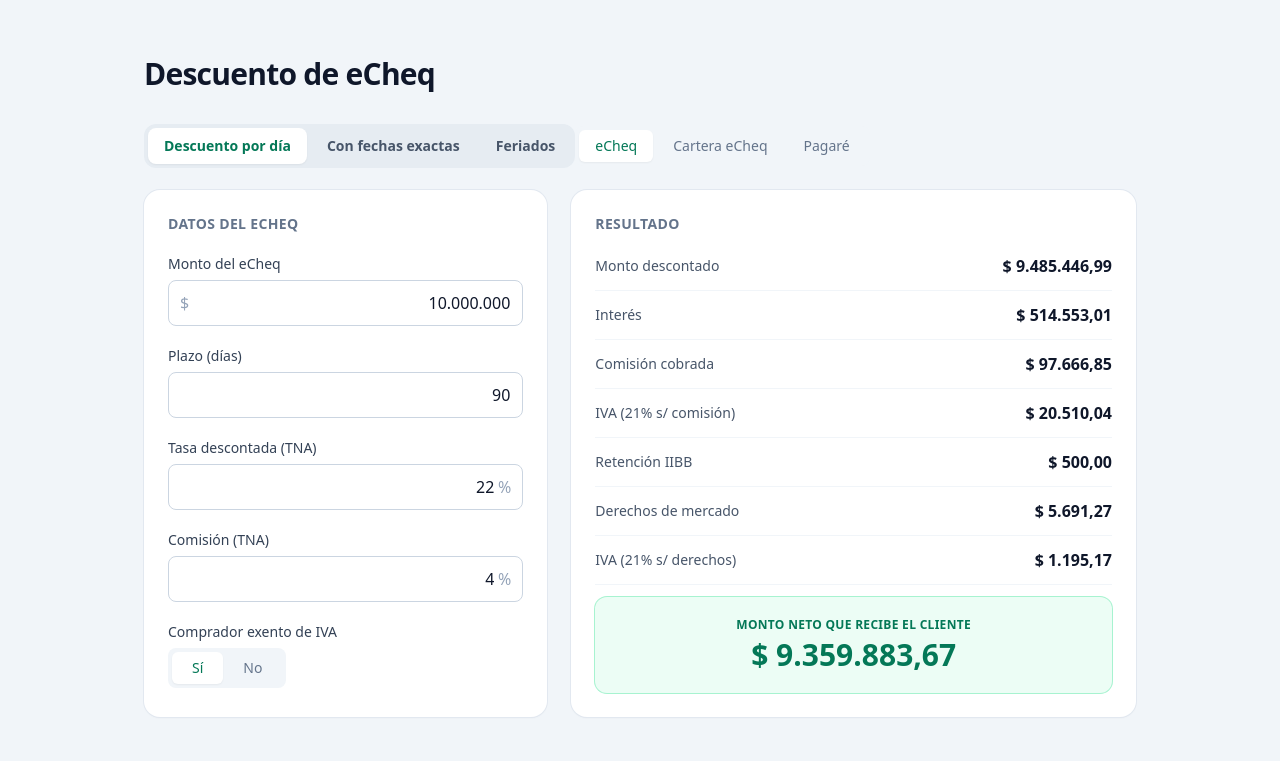
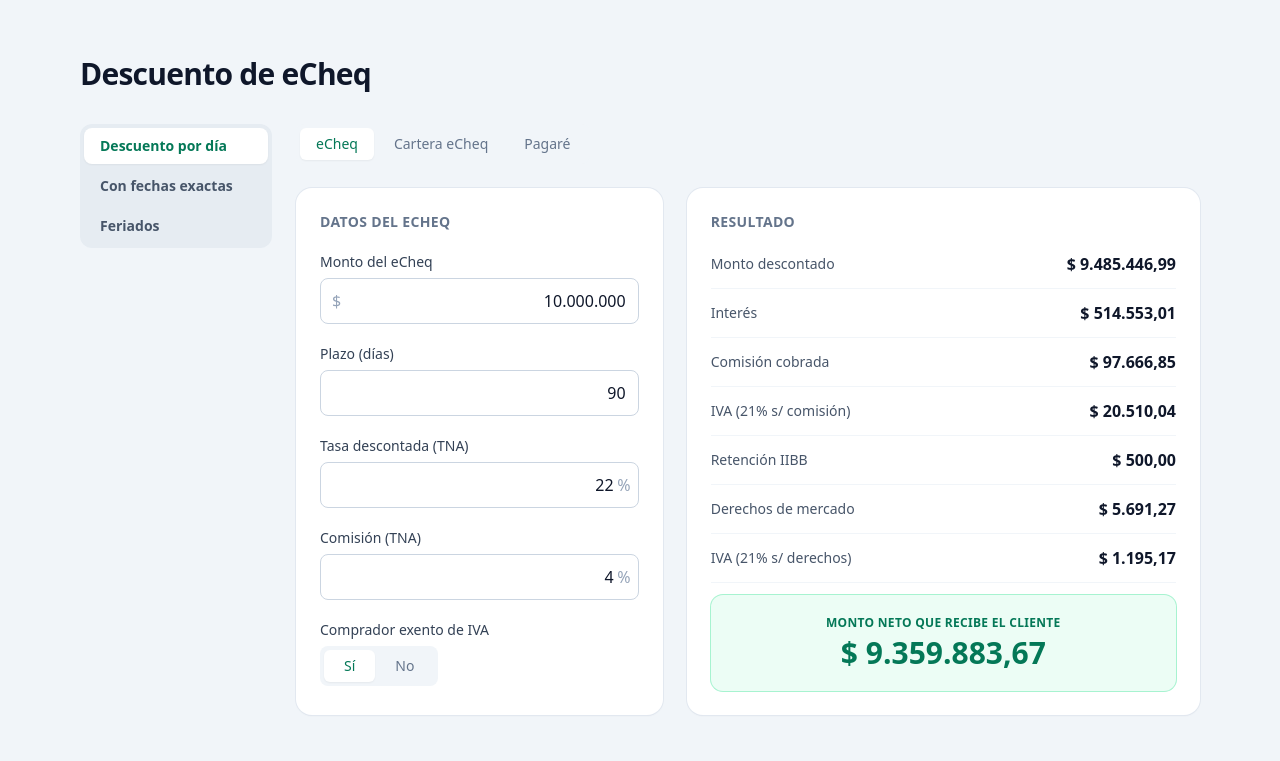
Before and after one commit to Mcastro1497/cheques, a Next.js app: page / in a window 1280 px wide. Shown: the top 761 px of the page. Built offline with nearby package versions, Linux system fonts and the light colour scheme.

Commit message:
ux: nav de modo lateral, cartera compacta; feat: feriados compartidos vía Upstash Redis (/api/feriados) con fallback local

```diff
--- /dev/null
+++ b/app/api/feriados/route.ts
@@ -0,0 +1,65 @@
+import { Redis } from "@upstash/redis";
+import { NextResponse } from "next/server";
+
+export const dynamic = "force-dynamic";
+export const runtime = "nodejs";
+
+const KEY = "cheques:feriados";
+const ISO_RE = /^\d{4}-\d{2}-\d{2}$/;
+
+/**
+ * Construye el cliente Redis a partir de las variables que inyecte Upstash,
+ * sin importar el prefijo (KV_REST_API_* o UPSTASH_REDIS_REST_*).
+ * Devuelve null si todavía no hay store configurado.
+ */
+function getRedis(): Redis | null {
+  const url =
+    process.env.KV_REST_API_URL ?? process.env.UPSTASH_REDIS_REST_URL;
+  const token =
+    process.env.KV_REST_API_TOKEN ?? process.env.UPSTASH_REDIS_REST_TOKEN;
+  if (!url || !token) return null;
+  return new Redis({ url, token });
+}
+
+export async function GET() {
+  const redis = getRedis();
+  if (!redis) {
+    return NextResponse.json({ feriados: [], configurado: false });
+  }
+  try {
+    const items = await redis.smembers(KEY);
+    const feriados = (items as string[]).slice().sort();
+    return NextResponse.json({ feriados, configurado: true });
+  } catch (e) {
+    return NextResponse.json(
+      { feriados: [], configurado: false, error: String(e) },
+      { status: 500 },
+    );
+  }
+}
+
+export async function POST(req: Request) {
+  const redis = getRedis();
+  if (!redis) {
+    return NextResponse.json({ error: "Redis no configurado" }, { status: 503 });
+  }
+  const { date } = await req.json().catch(() => ({}));
+  if (typeof date !== "string" || !ISO_RE.test(date)) {
+    return NextResponse.json({ error: "Fecha inválida" }, { status: 400 });
+  }
+  await redis.sadd(KEY, date);
+  return NextResponse.json({ ok: true });
+}
+
+export async function DELETE(req: Request) {
+  const redis = getRedis();
+  if (!redis) {
+    return NextResponse.json({ error: "Redis no configurado" }, { status: 503 });
+  }
+  const { date } = await req.json().catch(() => ({}));
+  if (typeof date !== "string" || !ISO_RE.test(date)) {
+    return NextResponse.json({ error: "Fecha inválida" }, { status: 400 });
+  }
+  await redis.srem(KEY, date);
+  return NextResponse.json({ ok: true });
+}
--- a/app/page.tsx
+++ b/app/page.tsx
@@ -3,7 +3,7 @@ import CalculatorTabs from "@/components/CalculatorTabs";
 
 export default function Home() {
   return (
-    <main className="mx-auto max-w-5xl px-4 py-10 sm:py-14">
+    <main className="mx-auto max-w-6xl px-4 py-10 sm:py-14">
       <header className="mb-8">
         <h1 className="text-2xl font-bold tracking-tight text-slate-900 sm:text-3xl">
           Descuento de eCheq
--- a/components/CalculatorTabs.tsx
+++ b/components/CalculatorTabs.tsx
@@ -29,15 +29,17 @@ export default function CalculatorTabs() {
 
   return (
     <FechasProvider>
-      {/* Nivel 1: modo */}
-      <div className="mb-4 inline-flex flex-wrap gap-1 rounded-xl bg-slate-200/70 p-1">
+      <div className="flex flex-col gap-6 md:flex-row">
+        {/* Nivel 1: modo (lateral en desktop) */}
+        <aside className="md:w-48 md:shrink-0">
+          <nav className="flex gap-1 overflow-x-auto rounded-xl bg-slate-200/70 p-1 md:flex-col md:overflow-visible">
             {MODOS.map((t) => (
               <button
                 key={t.value}
                 type="button"
                 onClick={() => setModo(t.value)}
                 className={[
-              "rounded-lg px-4 py-2 text-sm font-semibold transition",
+                  "whitespace-nowrap rounded-lg px-4 py-2 text-left text-sm font-semibold transition md:w-full",
                   modo === t.value
                     ? "bg-white text-emerald-700 shadow-sm"
                     : "text-slate-600 hover:text-slate-800",
@@ -46,8 +48,11 @@ export default function CalculatorTabs() {
                 {t.label}
               </button>
             ))}
-      </div>
+          </nav>
+        </aside>
 
+        {/* Contenido */}
+        <div className="min-w-0 flex-1">
           {modo === "feriados" ? (
             <Feriados />
           ) : (
@@ -76,6 +81,8 @@ export default function CalculatorTabs() {
               {inst === "pagare" && <PagareCalculator mode={calcMode} />}
             </>
           )}
+        </div>
+      </div>
     </FechasProvider>
   );
 }
--- a/components/FechasProvider.tsx
+++ b/components/FechasProvider.tsx
@@ -9,44 +9,66 @@ import {
 } from "react";
 import { startOfDay } from "@/lib/fechas";
 
+type Estado = "cargando" | "compartido" | "local";
+
 interface FechasCtx {
   /** Hoy a medianoche, o null hasta hidratar en el cliente. */
   hoy: Date | null;
-  /** Feriados cargados manualmente, en ISO "YYYY-MM-DD". */
+  /** Feriados cargados, en ISO "YYYY-MM-DD". */
   feriados: string[];
   feriadosSet: Set<string>;
   addFeriado: (iso: string) => void;
   removeFeriado: (iso: string) => void;
+  /** "compartido": persisten en Vercel KV. "local": KV sin configurar. */
+  estado: Estado;
 }
 
 const Context = createContext<FechasCtx | null>(null);
 
-const STORAGE_KEY = "cheques:feriados";
+function ordenar(arr: string[]): string[] {
+  return Array.from(new Set(arr)).sort();
+}
 
 export function FechasProvider({ children }: { children: React.ReactNode }) {
   const [feriados, setFeriados] = useState<string[]>([]);
   const [hoy, setHoy] = useState<Date | null>(null);
-  const [hydrated, setHydrated] = useState(false);
+  const [estado, setEstado] = useState<Estado>("cargando");
 
   useEffect(() => {
     setHoy(startOfDay(new Date()));
-    try {
-      const raw = localStorage.getItem(STORAGE_KEY);
-      if (raw) setFeriados(JSON.parse(raw));
-    } catch {
-      // ignorar storage no disponible / json inválido
-    }
-    setHydrated(true);
+    let activo = true;
+    fetch("/api/feriados")
+      .then((r) => r.json())
+      .then((data) => {
+        if (!activo) return;
+        setFeriados(ordenar(data.feriados ?? []));
+        setEstado(data.configurado ? "compartido" : "local");
+      })
+      .catch(() => {
+        if (activo) setEstado("local");
+      });
+    return () => {
+      activo = false;
+    };
   }, []);
 
-  useEffect(() => {
-    if (!hydrated) return;
-    try {
-      localStorage.setItem(STORAGE_KEY, JSON.stringify(feriados));
-    } catch {
-      // ignorar
-    }
-  }, [feriados, hydrated]);
+  const addFeriado = (iso: string) => {
+    setFeriados((prev) => ordenar([...prev, iso]));
+    fetch("/api/feriados", {
+      method: "POST",
+      headers: { "Content-Type": "application/json" },
+      body: JSON.stringify({ date: iso }),
+    }).catch(() => {});
+  };
+
+  const removeFeriado = (iso: string) => {
+    setFeriados((prev) => prev.filter((f) => f !== iso));
+    fetch("/api/feriados", {
+      method: "DELETE",
+      headers: { "Content-Type": "application/json" },
+      body: JSON.stringify({ date: iso }),
+    }).catch(() => {});
+  };
 
   const feriadosSet = useMemo(() => new Set(feriados), [feriados]);
 
@@ -54,12 +76,9 @@ export function FechasProvider({ children }: { children: React.ReactNode }) {
     hoy,
     feriados,
     feriadosSet,
-    addFeriado: (iso) =>
-      setFeriados((prev) =>
-        prev.includes(iso) ? prev : [...prev, iso].sort(),
-      ),
-    removeFeriado: (iso) =>
-      setFeriados((prev) => prev.filter((f) => f !== iso)),
+    addFeriado,
+    removeFeriado,
+    estado,
   };
 
   return <Context.Provider value={value}>{children}</Context.Provider>;
--- a/components/Feriados.tsx
+++ b/components/Feriados.tsx
@@ -6,7 +6,7 @@ import { useFechas } from "./FechasProvider";
 import { inputCls } from "./ui";
 
 export default function Feriados() {
-  const { feriados, addFeriado, removeFeriado } = useFechas();
+  const { feriados, addFeriado, removeFeriado, estado } = useFechas();
   const [nuevo, setNuevo] = useState("");
 
   const agregar = () => {
@@ -21,9 +21,24 @@ export default function Feriados() {
       <h2 className="mb-2 text-sm font-semibold uppercase tracking-wide text-slate-500">
         Feriados
       </h2>
-      <p className="mb-5 text-sm text-slate-500">
+      <p className="mb-3 text-sm text-slate-500">
         Cargá los feriados que querés excluir al contar los días hábiles del
-        t+2 / t+1. Se guardan en este navegador.
+        t+2 / t+1.
+      </p>
+      <p className="mb-5 text-xs font-medium">
+        {estado === "cargando" && (
+          <span className="text-slate-400">Cargando…</span>
+        )}
+        {estado === "compartido" && (
+          <span className="text-emerald-600">
+            ✓ Compartidos: los ve todo el que abra la app.
+          </span>
+        )}
+        {estado === "local" && (
+          <span className="text-amber-600">
+            ⚠ KV sin configurar: por ahora solo en esta sesión.
+          </span>
+        )}
       </p>
 
       <div className="flex gap-2">
--- a/components/ui.tsx
+++ b/components/ui.tsx
@@ -1,9 +1,9 @@
 "use client";
 
-export function inputCls(error?: boolean): string {
+export function inputCls(error?: boolean, compact?: boolean): string {
   return [
-    "w-full rounded-lg border bg-white px-3 py-2.5 text-right text-base tabular-nums outline-none transition",
-    "focus:ring-2",
+    "w-full rounded-lg border bg-white text-right tabular-nums outline-none transition focus:ring-2",
+    compact ? "px-2 py-1.5 text-sm" : "px-3 py-2.5 text-base",
     error
       ? "border-red-400 focus:border-red-500 focus:ring-red-200"
       : "border-slate-300 focus:border-emerald-500 focus:ring-emerald-200",
@@ -59,11 +59,13 @@ export function PercentInput({
   onChange,
   error,
   placeholder,
+  compact,
 }: {
   value: string;
   onChange: (v: string) => void;
   error?: boolean;
   placeholder?: string;
+  compact?: boolean;
 }) {
   return (
     <div className="relative">
@@ -73,10 +75,10 @@ export function PercentInput({
         onChange={(e) =>
           onChange(e.target.value.replace(/[^\d.,]/g, "").replace(",", "."))
         }
-        className={inputCls(error) + " pr-7"}
+        className={inputCls(error, compact) + " pr-6"}
         placeholder={placeholder}
       />
-      <span className="pointer-events-none absolute inset-y-0 right-0 flex items-center pr-3 text-slate-400">
+      <span className="pointer-events-none absolute inset-y-0 right-0 flex items-center pr-2 text-slate-400">
         %
       </span>
     </div>
@@ -86,9 +88,11 @@ export function PercentInput({
 export function Toggle({
   value,
   onChange,
+  compact,
 }: {
   value: boolean;
   onChange: (v: boolean) => void;
+  compact?: boolean;
 }) {
   return (
     <div className="inline-flex rounded-lg bg-slate-100 p-1">
@@ -101,7 +105,8 @@ export function Toggle({
           type="button"
           onClick={() => onChange(opt.v)}
           className={[
-            "rounded-md px-5 py-1.5 text-sm font-medium transition",
+            "rounded-md font-medium transition",
+            compact ? "px-3 py-1 text-sm" : "px-5 py-1.5 text-sm",
             value === opt.v
               ? "bg-white text-emerald-700 shadow-sm"
               : "text-slate-500 hover:text-slate-700",
--- a/package.json
+++ b/package.json
@@ -9,6 +9,7 @@
     "lint": "next lint"
   },
   "dependencies": {
+    "@upstash/redis": "^1.38.0",
     "next": "14.2.5",
     "react": "^18.3.1",
     "react-dom": "^18.3.1"
```
Also changed, not shown: components/CarteraCalculator.tsx (+72 -58 lines), 1 other file (tests, documents, lock files or other folders). Lines whose indentation alone changed are shown as unchanged.
